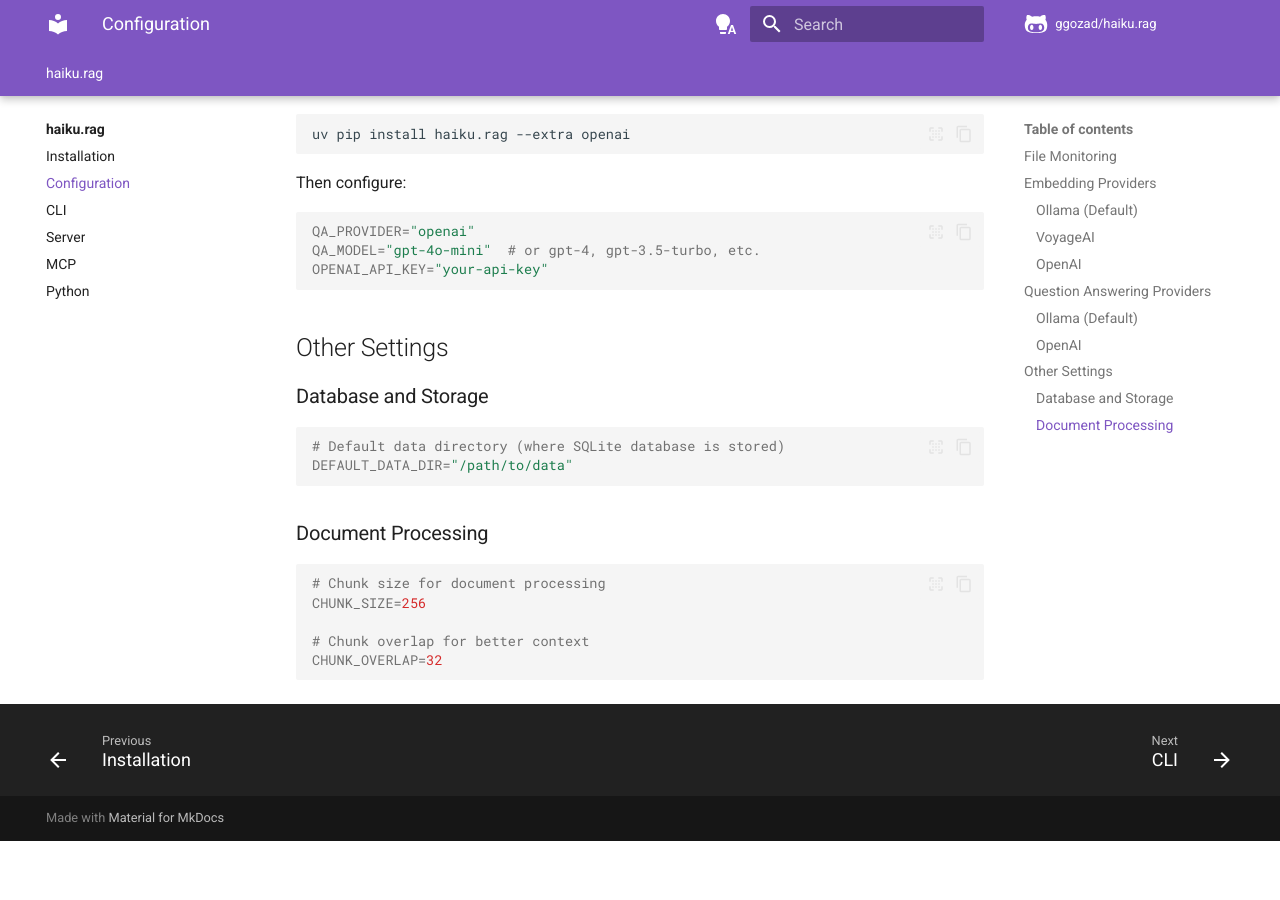
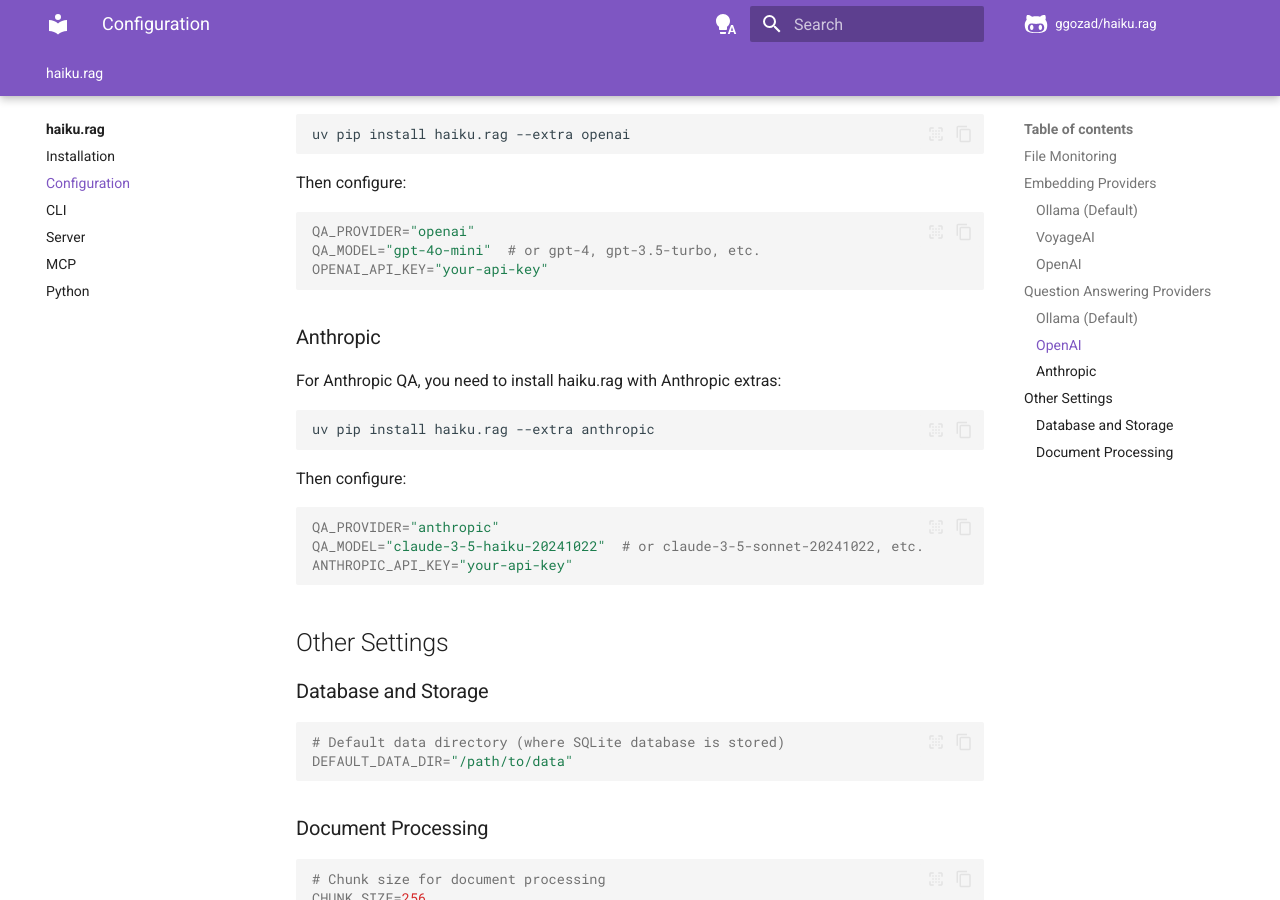
Before and after one commit to undecided/haiku.rag, an MkDocs documentation site: the page built from docs/configuration.md, in a window 1280 px wide and 900 px high, scrolled down 1691 px. Built offline with MkDocs 1.6.1 and Material for MkDocs 9.7.7, drawn with Linux system fonts in a browser that asks for light colours; comment, search, counter and statistics services are not loaded; before the commit the page ends 2532 px from its top, so only the background shows below that.

Commit message:
Update docs

````diff
--- a/docs/configuration.md
+++ b/docs/configuration.md
@@ -84,6 +84,22 @@ QA_MODEL="gpt-4o-mini"  # or gpt-4, gpt-3.5-turbo, etc.
 OPENAI_API_KEY="your-api-key"
 ```
 
+### Anthropic
+
+For Anthropic QA, you need to install haiku.rag with Anthropic extras:
+
+```bash
+uv pip install haiku.rag --extra anthropic
+```
+
+Then configure:
+
+```bash
+QA_PROVIDER="anthropic"
+QA_MODEL="claude-3-5-haiku-20241022"  # or claude-3-5-sonnet-20241022, etc.
+ANTHROPIC_API_KEY="your-api-key"
+```
+
 ## Other Settings
 
 ### Database and Storage
````
Also changed, not shown: README.md (+1 -0 lines), docs/index.md (+1 -1 lines), docs/installation.md (+6 -0 lines).
